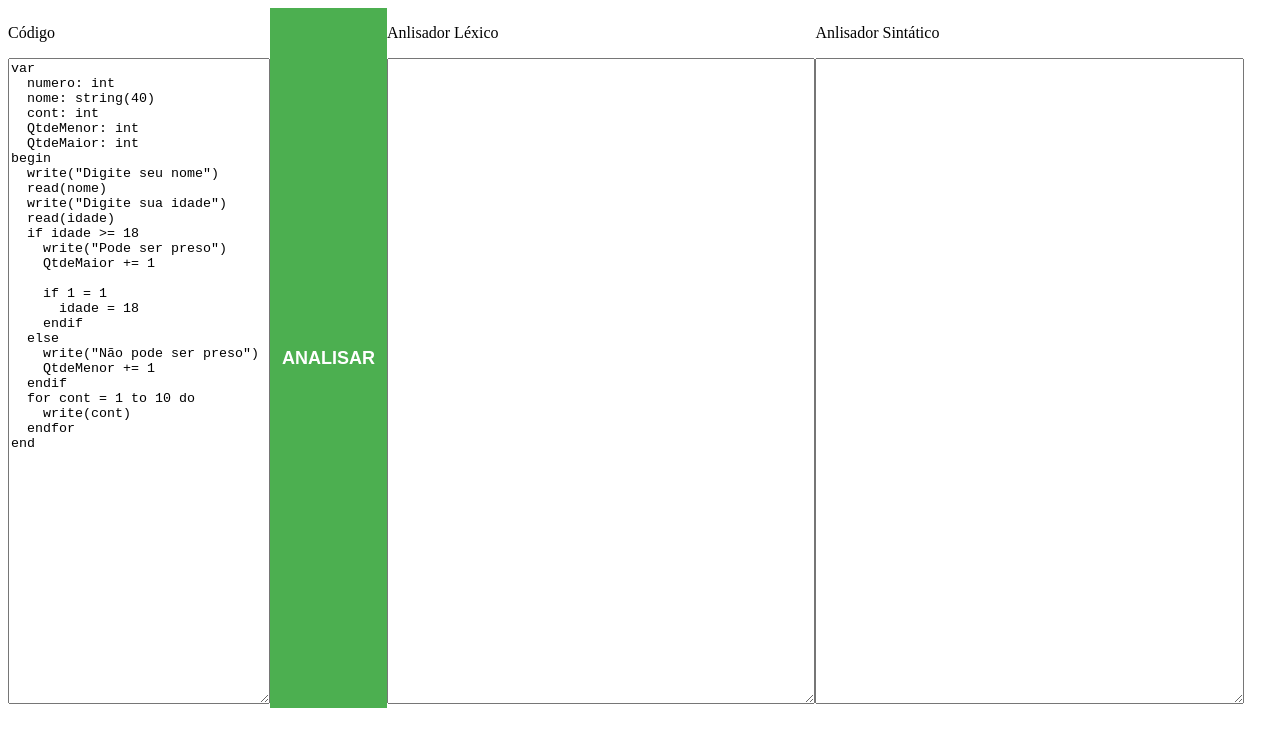
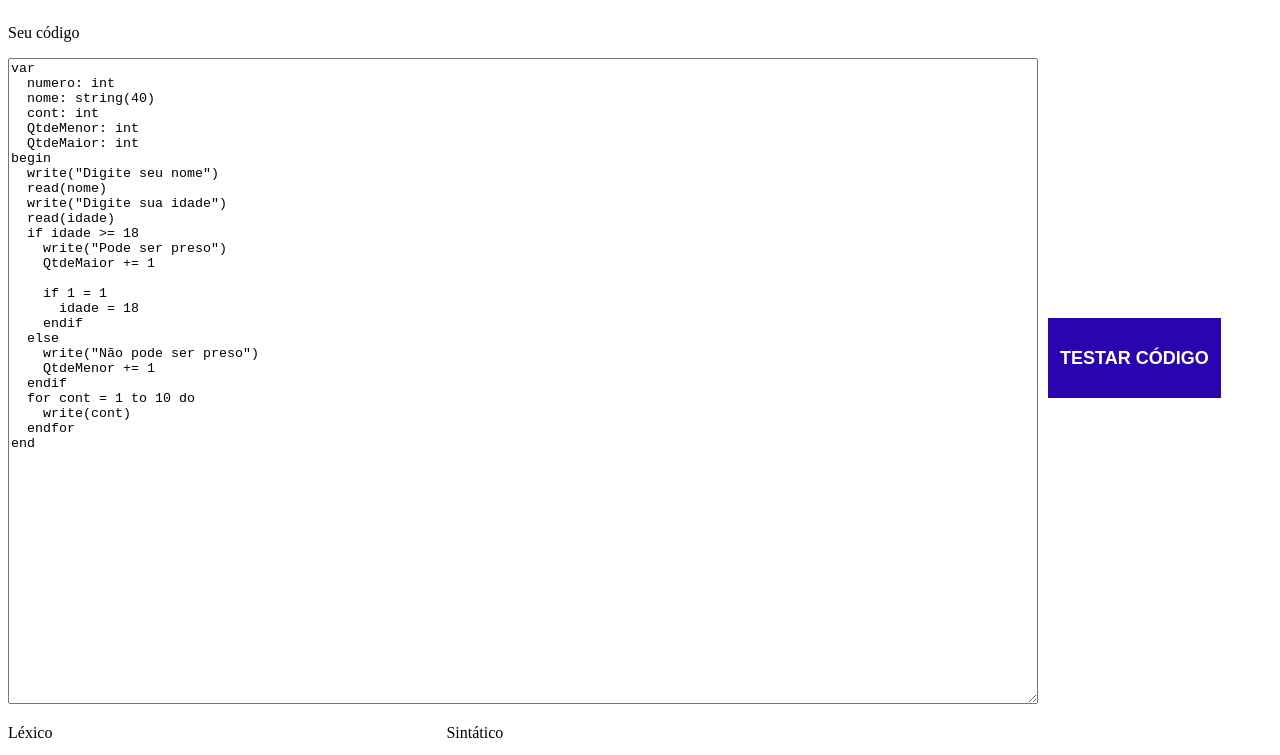
Before and after one commit to LeoDalcegio/rlyscript, a plain HTML site: page src/index.html in a window 1280 px wide. Shown: the top 755 px of the page. Drawn offline with Linux system fonts and the light colour scheme.

Commit message:
boa sorte

```diff
--- a/src/index.html
+++ b/src/index.html
@@ -6,32 +6,28 @@
   <meta http-equiv="X-UA-Compatible" content="IE=edge">
   <meta name="viewport" content="width=device-width, initial-scale=1.0">
   <link rel="stylesheet" href="styles.css">
-  <title>rlyScript</title>
+  <title>Oh-Script :)</title>
 </head>
 
 <body>
   <div id="container">
 
-    <!-- <select name="analysers" id="analysers">
-      <option
-    </select> -->
-
     <div>
-      <p>Código</p>
+      <p>Seu código</p>
       <textarea id="input" placeholder="Seu código aqui"></textarea>
     </div>
 
     <button id="test" onclick=" testCode()">
-      ANALISAR
+      TESTAR CÓDIGO
     </button>
 
     <div>
-      <p>Anlisador Léxico</p>
+      <p>Léxico</p>
       <textarea id="output-lexical" readonly></textarea>
     </div>
 
     <div>
-      <p>Anlisador Sintático</p>
+      <p>Sintático</p>
       <textarea id="output-syntatic" readonly></textarea>
     </div>
   </div>
--- a/src/styles.css
+++ b/src/styles.css
@@ -1,15 +1,22 @@
+#container {
+  display: flex;
+  flex-flow: wrap;
+  align-items: center;
+}
+
 textarea {
   width: 33vw;
   height: 80vh;
 }
 
 #input {
-  width: 20vw;
+  width: 80vw;
 }
 
 #test {
+  height: 80px;
   font-weight: 600;
-  background-color: #4CAF50;
+  background-color: #2a05af;
   border: none;
   color: white;
   padding: 0 12px;
@@ -17,9 +24,19 @@ textarea {
   text-decoration: none;
   display: inline-block;
   font-size: 18px;
-  cursor: pointer
+  cursor: pointer;
+  margin-left: 10px;
 }
 
-#container {
-  display: flex;
+#output-lexical, #output-syntatic {
+  margin-right: 10px;
+  height: 400px;
 }
+
+#output-syntatic {
+  border-color: rgb(65, 209, 219);
+}
+
+#output-lexical {
+  border-color: rgb(71, 248, 1);
+}
```
